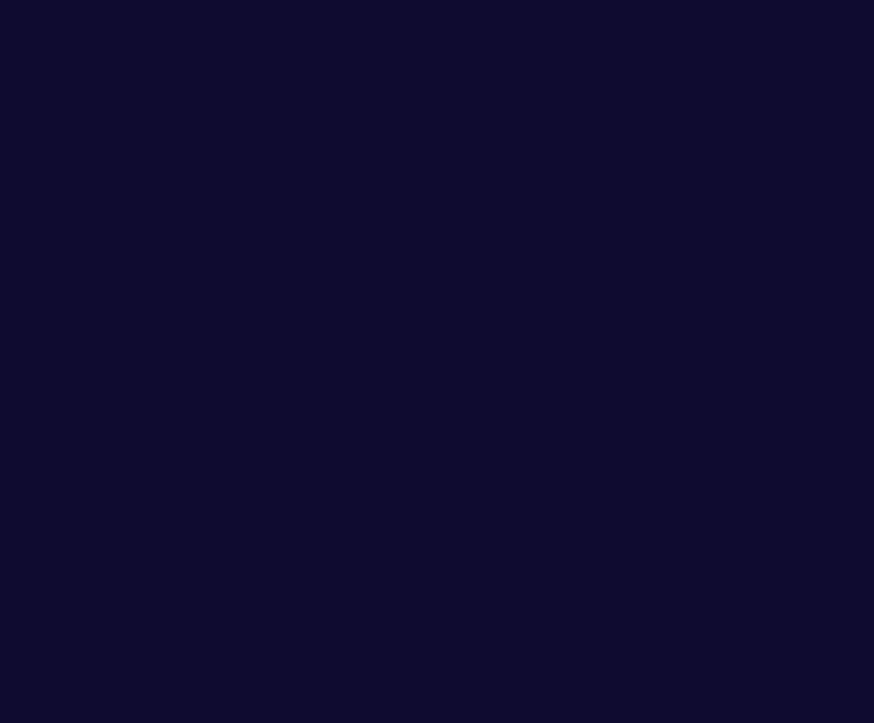
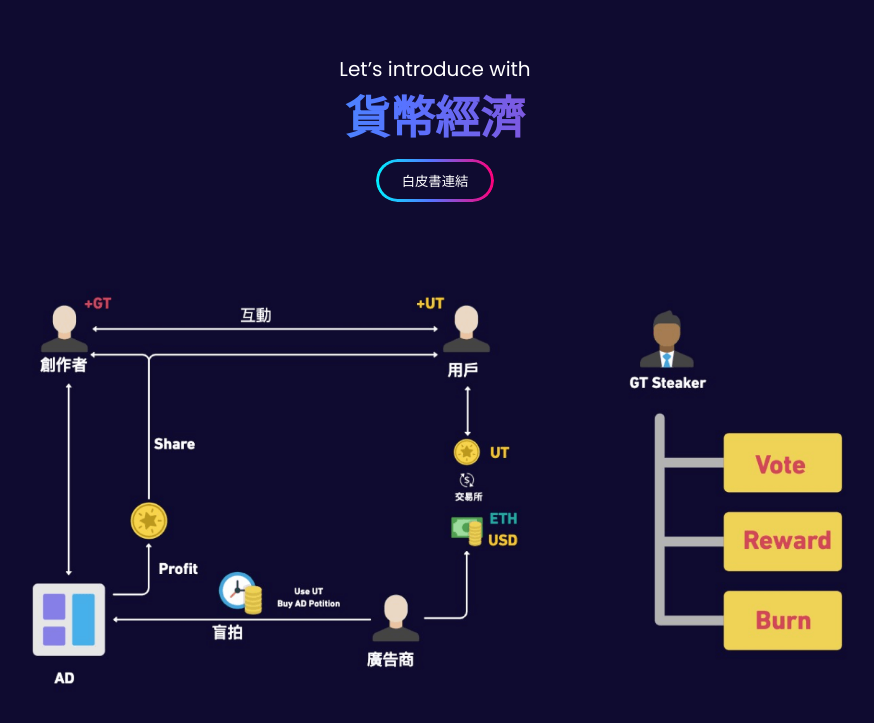
Before and after one commit to hahaicanfly/batch2-final-project-team-6, a React (Vite) app in the folder frontend/: page / in a window 1280 px wide. Shown: the part 2016-2739 px from the top of the page, without its empty margins (205-1079 px from the left). Before the commit the page ends 1970 px from the top, so only its background shows below. Built offline with nearby package versions, Linux system fonts and the light colour scheme.

Commit message:
feat(Home): Sec tion4 completed

```diff
--- a/frontend/src/App.tsx
+++ b/frontend/src/App.tsx
@@ -1,4 +1,4 @@
-import { Section1, Section2, Section3 } from './components'
+import { Section1, Section2, Section3, Section4 } from './components'
 
 import './assets/style/reset.css'
 import './assets/style/helper.scss'
@@ -11,6 +11,7 @@ export const App = () => {
       <Section1 />
       <Section2 />
       <Section3 />
+      <Section4 />
     </>
   )
 }
--- a/frontend/src/assets/style/helper.scss
+++ b/frontend/src/assets/style/helper.scss
@@ -20,6 +20,10 @@
 
 .flex-column {
   flex-direction: column;
+}
+
+.text-center {
+  text-align: center;
 }
 
 
--- a/frontend/src/assets/style/home.scss
+++ b/frontend/src/assets/style/home.scss
@@ -60,7 +60,11 @@ section span {
 }
 
 /* Section2 */
-.section2, .section3 {
+.section2, .section3, .section4 {
+  .info {
+    margin-bottom: 5rem;
+  }
+
   padding: 10rem 0;
 }
 
@@ -114,6 +118,7 @@ section span {
 
       display: flex;
       flex-direction: column;
+      align-items: center;
 
       img {
         width: 70px;
@@ -124,3 +129,9 @@ section span {
     }
   }
 }
+
+.section4 {
+  &-content {
+    height: 500px;
+  }
+}
--- /dev/null
+++ b/frontend/src/components/Home/Section4.tsx
@@ -0,0 +1,22 @@
+import Tokenomics from '../../assets/images/tokenomatic.png'
+
+export const Section4 = () => {
+  return (
+    <section className="section4">
+      <div className="container">
+        <div className="info text-center">
+          <span>Let’s introduce with</span>
+          <div className="title linear-text">貨幣經濟</div>
+          <div className="btn-list">
+            <button className="btn btn-border">
+              白皮書連結
+            </button>
+          </div>
+        </div>
+        <div className="section4-content">
+          <img className="img-fluid" src={Tokenomics} alt="TOKENOMICS" />
+        </div>
+      </div>
+    </section>
+  )
+}
--- a/frontend/src/components/Home/index.ts
+++ b/frontend/src/components/Home/index.ts
@@ -1,3 +1,4 @@
 export { Section1 } from './Section1'
 export { Section2 } from './Section2'
 export { Section3 } from './Section3'
+export { Section4 } from './Section4'
--- a/frontend/src/components/index.ts
+++ b/frontend/src/components/index.ts
@@ -1,2 +1,2 @@
-export { Section1, Section2, Section3 } from './Home'
+export { Section1, Section2, Section3, Section4 } from './Home'
 export { Header } from './Header'
```
Also changed, not shown: frontend/src/assets/images/tokenomatic.png (added).
